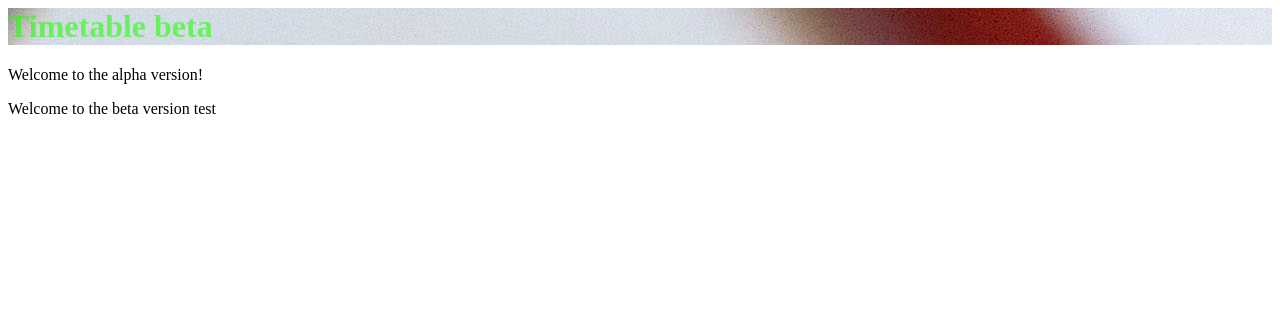
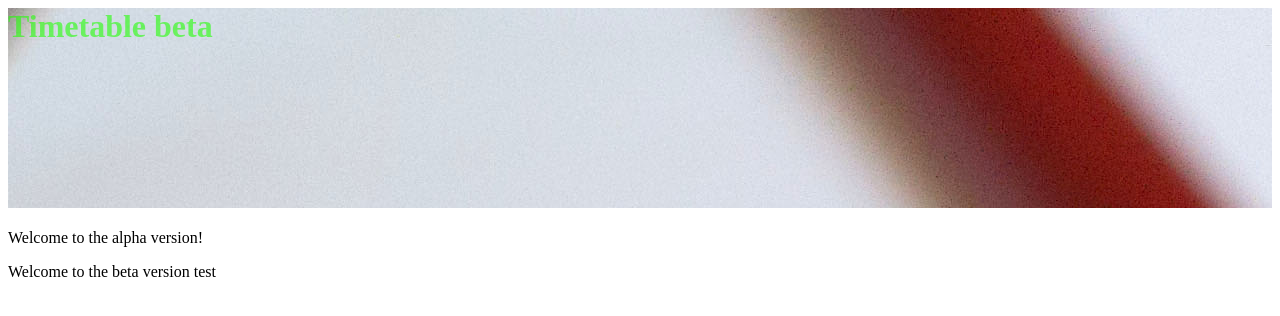
Before and after one commit to RaphaelLAN/time-table-project, a plain HTML site: page index.html in a window 1280 px wide. Drawn offline with Linux system fonts and the light colour scheme.

Commit message:
fix background img and height

```diff
--- a/index-style.css
+++ b/index-style.css
@@ -1,7 +1,9 @@
 h1 {
     color: rgba(30, 255, 0, 0.59);
     background-color: rgb(147, 197, 199);
-    background-image: url(time-table-project/ressources/color-pencil-1057104.jpg);
+    background-image: url(./ressources/color-pencil-1057104.jpg);
+    height: 200px;
+    width: auto;
 
 }
 p{
```
